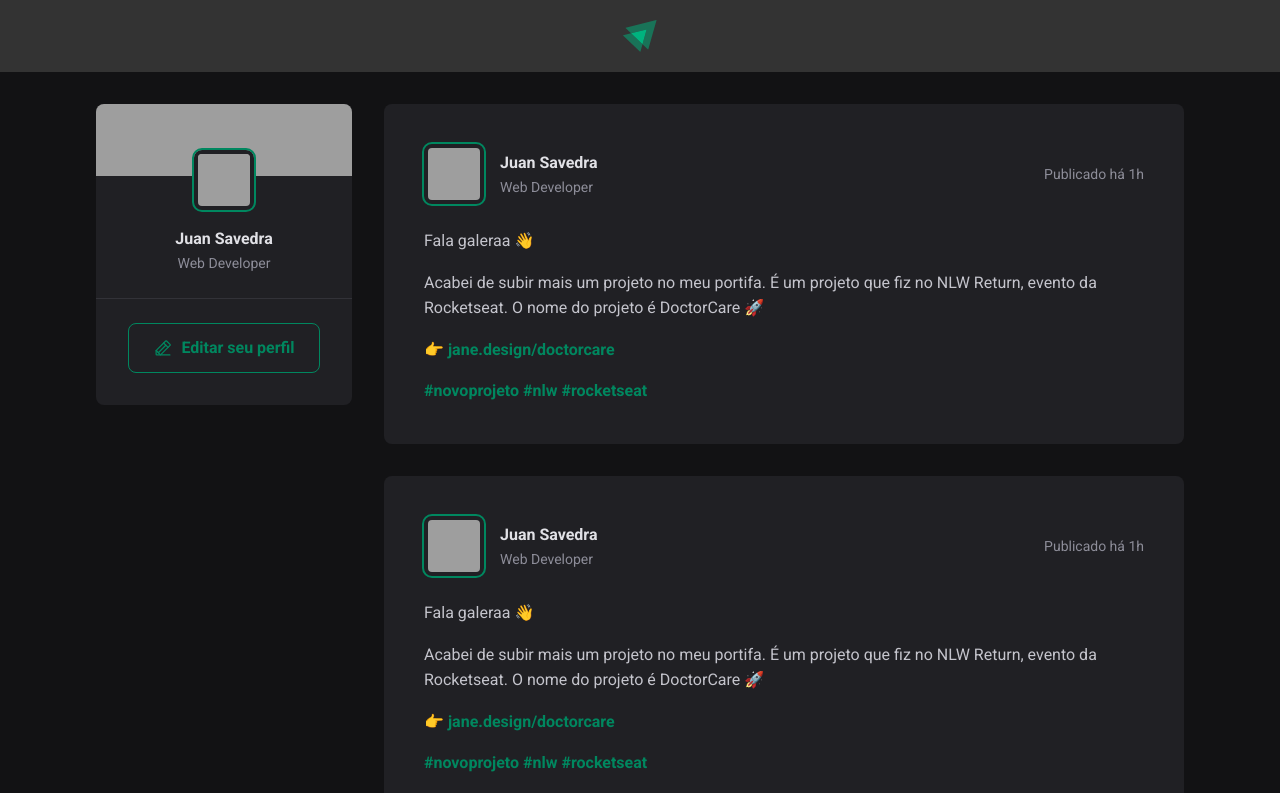
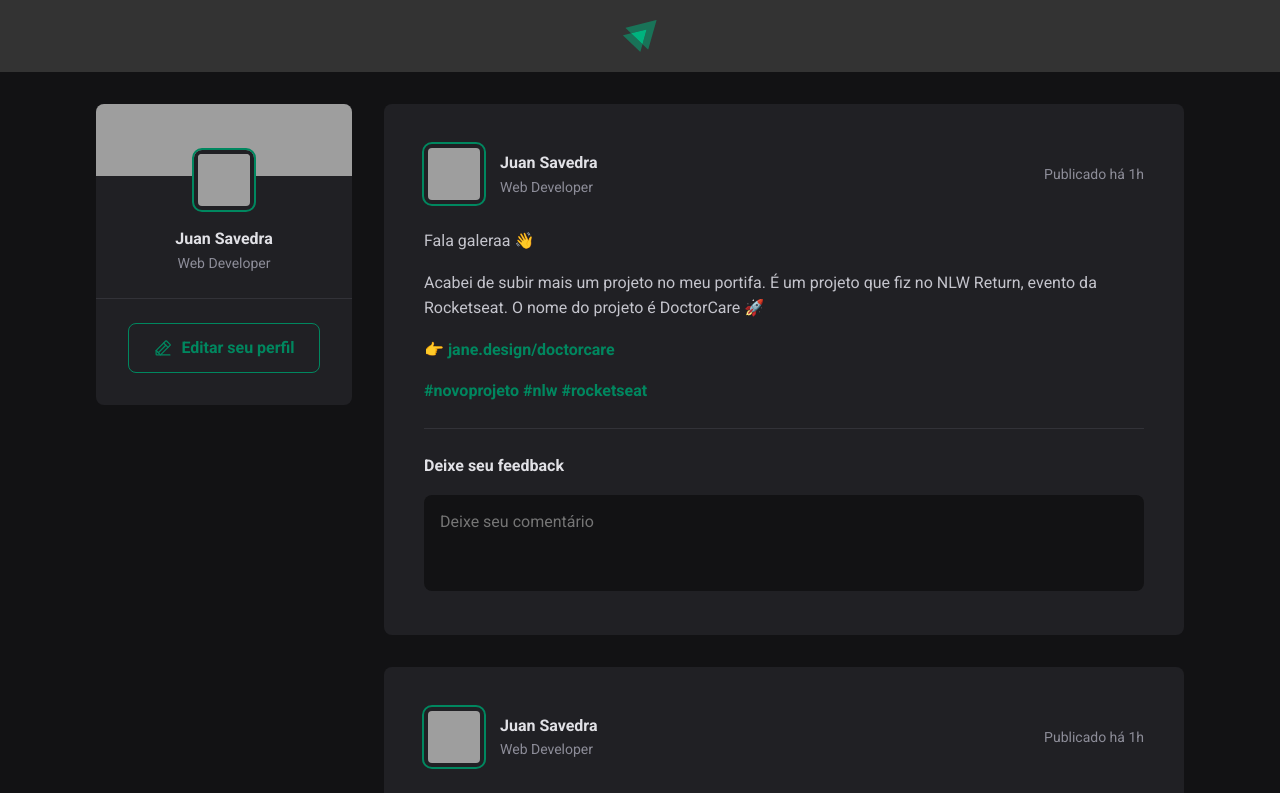
Before and after one commit to JuanSavedra/IgniteFeed, a React (Vite) app: page / in a window 1280 px wide. Shown: the top 793 px of the page. Built offline with nearby package versions, Linux system fonts and the light colour scheme; grey boxes are pictures that could not be loaded.

Commit message:
comment form

```diff
--- a/src/components/Post.jsx
+++ b/src/components/Post.jsx
@@ -33,6 +33,14 @@
           <a href="#">#rocketseat</a>
         </p>
       </div>
+
+      <form className={styles.commentForm}>
+        <strong>Deixe seu feedback</strong>
+        <textarea placeholder="Deixe seu comentário" />
+        <footer>
+          <button type="submit">Publicar</button>
+        </footer>
+      </form>
     </article>
   )
 }
--- a/src/components/Post.module.css
+++ b/src/components/Post.module.css
@@ -66,3 +66,54 @@
   color: var(--gray-400);
   line-height: 1.6;
 }
+
+.commentForm {
+  width: 100%;
+  margin-top: 1.5rem;
+  padding-top: 1.5rem;
+  border-top: 1px solid var(--gray-600);
+}
+
+.commentForm footer {
+  visibility: hidden;
+  max-height: 0;
+}
+
+.commentForm:focus-within footer {
+  visibility: visible;
+  max-height: none;
+}
+
+.commentForm > strong {
+  line-height: 1.6;
+  color: var(--gray-100);
+}
+
+.commentForm textarea {
+  width: 100%;
+  background-color: var(--gray-900);
+  border: 0;
+  resize: none;
+  height: 6rem;
+  padding: 1rem;
+  border-radius: 8px;
+  color: var(--gray-100);
+  line-height: 1.4;
+  margin-top: 1rem;
+}
+
+.commentForm button[type=submit] {
+  padding: 1rem 1.5rem;
+  margin-top: 1rem;
+  border-radius: 8px;
+  border: 0;
+  background-color: var(--green-500);
+  color: var(--white);
+  font-weight: bold;
+  cursor: pointer;
+  transition: background-color 0.1s;
+}
+
+.commentForm button[type=submit]:hover {
+  background-color: var(--green-300);
+}
--- a/src/global.css
+++ b/src/global.css
@@ -9,6 +9,11 @@
   --gray-900: #121214;
   --green-300: #00b37e;
   --green-500: #00875f;
+}
+
+:focus {
+  outline: transparent;
+  box-shadow: 0 0 0 2px var(--green-500);
 }
 
 * {
```
Lines whose indentation alone changed are shown as unchanged.
